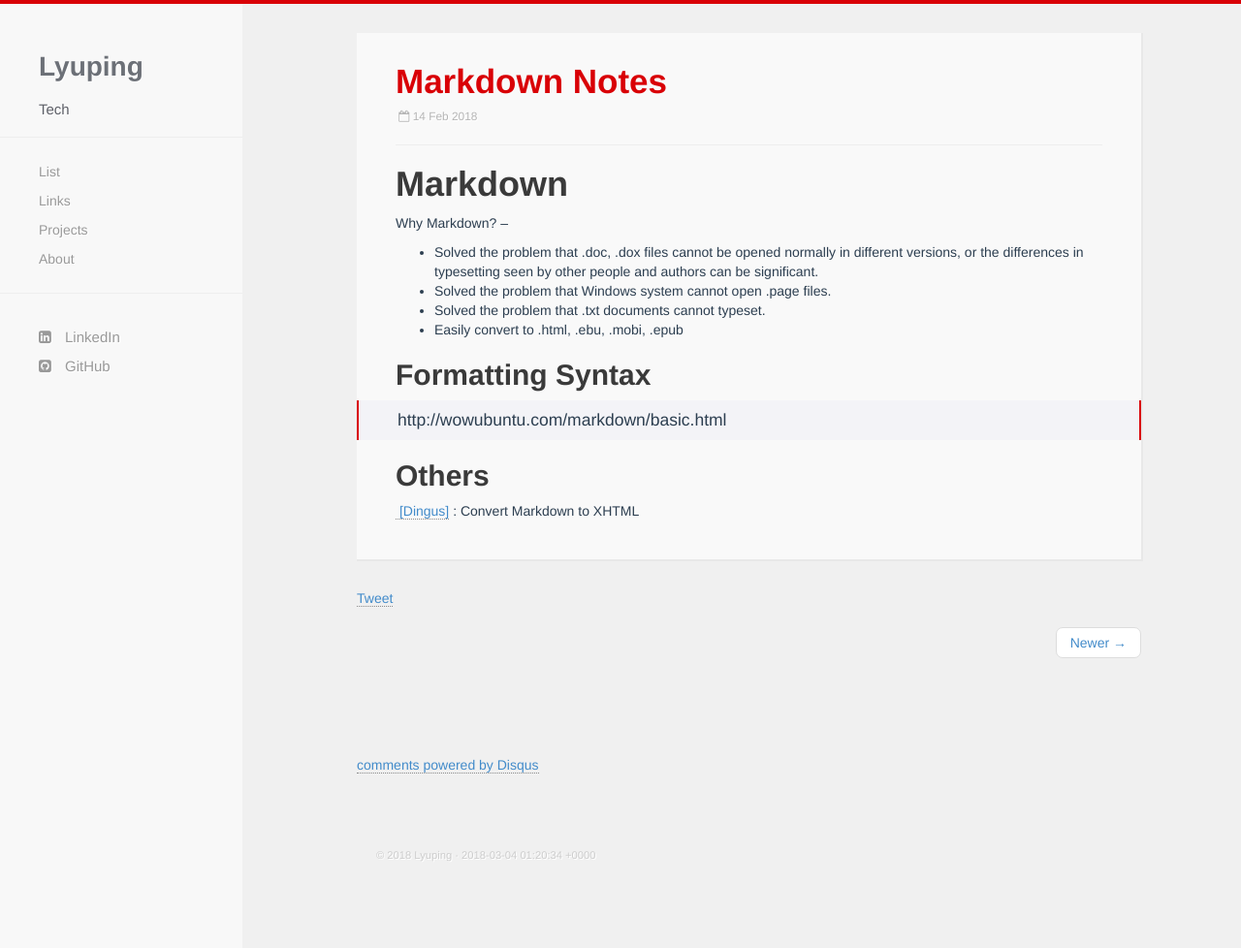
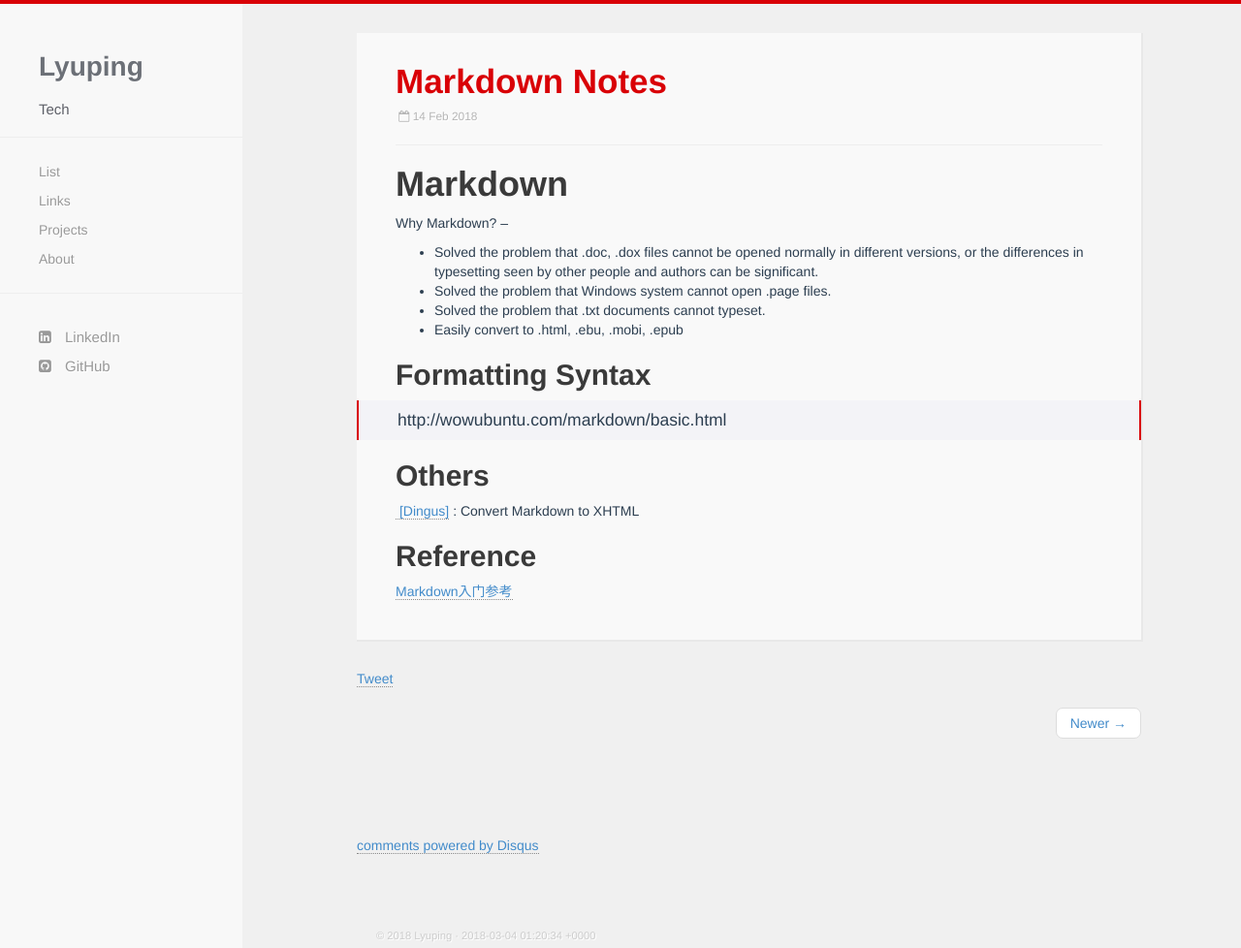
Before and after one commit to dulyup/dulyup.github.io, a Jekyll site: the page built from _posts/2018-02-14-Markdown.markdown, in a window 1280 px wide and 978 px high. Shown: the whole window at 97% size. Built offline with Jekyll 4.4.1, drawn with Linux system fonts in a browser that asks for light colours; nearby versions of some CDN libraries; comment, search, counter and statistics services are not loaded.

Commit message:
Update 2018-02-14-Markdown.markdown

```diff
--- a/_posts/2018-02-14-Markdown.markdown
+++ b/_posts/2018-02-14-Markdown.markdown
@@ -18,3 +18,7 @@ Formatting Syntax
 Others
 --
  [ [Dingus]](https://daringfireball.net/projects/markdown/dingus) : Convert Markdown to XHTML
+
+Reference
+--
+[Markdown入门参考](http://xianbai.me/learn-md/article/about/readme.html)
```
